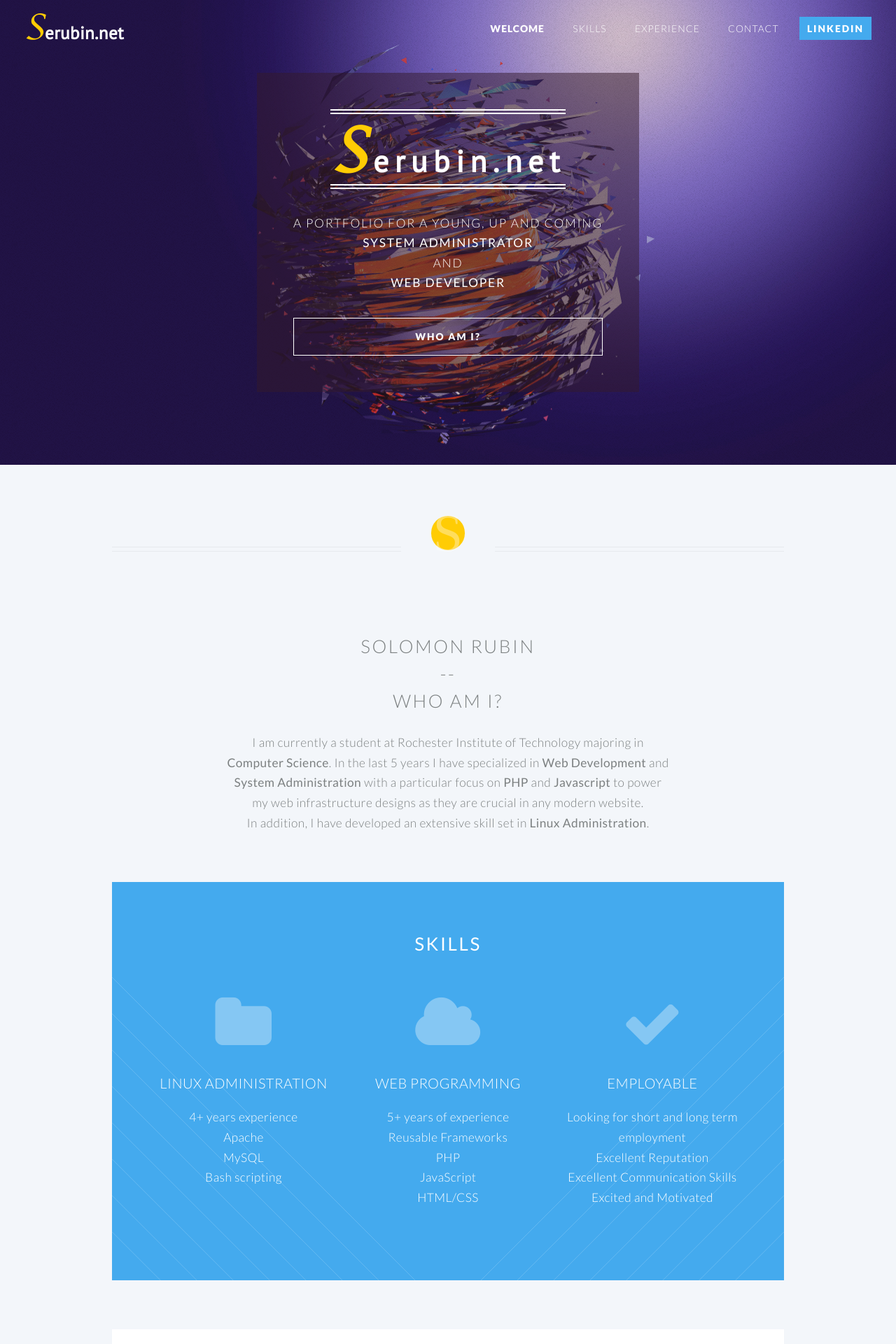
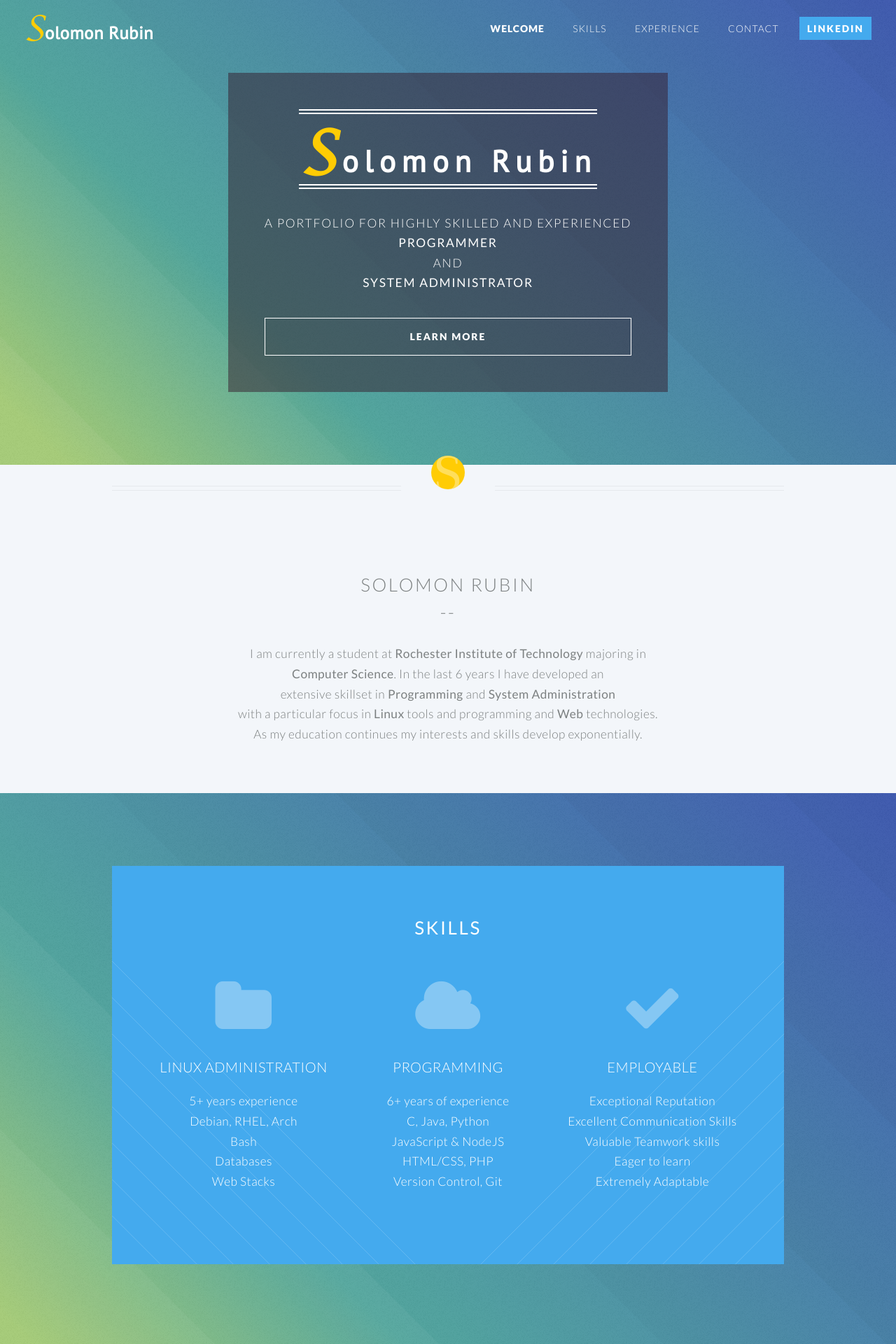
Before and after one commit to Serubin/Serubin-net, a PHP site: page / in a window 1280 px wide. Shown: the top 1920 px of the page at 70% size. Run offline with PHP 8.4, Linux system fonts and the light colour scheme.

Commit message:
Completely reworked website. * Updated lots of out of date text * Cleaned up Scrollspy numbers * Cleaned up design  * new background image  * skills now has fixed background outside of container  * Cleaned up other smaller design aspects * Removed "Who Am I" for "intro" * and so much more!

```diff
--- a/css/style-mobile.css
+++ b/css/style-mobile.css
@@ -122,7 +122,7 @@
 
 	#banner {
 		background-size: auto, cover;
-		padding: 6em 0;
+		padding: 10em 0;
 	}
 
 		#banner .inner {
--- a/css/style-normal.css
+++ b/css/style-normal.css
@@ -43,12 +43,6 @@
 		margin-left: 1em;
 	}
 
-/* Banner */
-
-	#banner {
-		background-attachment: scroll;
-	}
-
 /* CTA */
 
 	#cta {
--- a/css/style.css
+++ b/css/style.css
@@ -174,7 +174,7 @@
 		margin-bottom: 0;
 	}
 	footer input, footer textarea{
-		background: rgba(124, 128, 129, 0.5) !important;
+		background: rgba(101, 101, 101, 0.6) !important;
 	}
 	footer.major {
 		padding-top: 3em;
@@ -322,6 +322,7 @@
 			.icon.circle.serubin{
 				background: #FFCC04;
 				color: white;
+				overflow: hidden;
 			}
 			.icon.circle.serubin:before{
 				content: "S";
@@ -818,12 +819,12 @@
 	@-ms-keyframes reveal-banner { 0% { opacity: 0; } 100% { opacity: 1; } }
 	@keyframes reveal-banner { 0% { opacity: 0; } 100% { opacity: 1; } }
 
-	#banner {
-		background-attachment: scroll, fixed;
+	#banner, #contact, #skills {
+		background-attachment: fixed;
 		background-color: #645862;
-		background-image: url("images/overlay.png"), url("../images/banner.jpg");
+		background-image: url("../images/overlay2.png"), url("../images/overlay3.svg"), linear-gradient(45deg, #9dc66b 5%, #4fa49a 30%, #4361c2) !important;
 		background-position: top left, top center;
-		background-repeat: repeat, no-repeat;
+		background-repeat: repeat;
 		background-size: auto, cover;
 		color: white;
 		cursor: default;
@@ -911,20 +912,12 @@
 /* CTA */
 
 	#contact {
-		background-attachment: scroll, fixed;
-		background-color: #645862;
-		background-image: url("images/overlay.png"), url("../images/banner.jpg");
-		background-position: top left, bottom center;
-		background-repeat: repeat, no-repeat;
-		background-size: auto, cover;
-		color: white;
-		padding: 5em;
-		text-align: center;
+		padding: 3em;
 	}
 
-		#contact header {
-			margin-bottom: 2em;
-		}
+	#contact header {
+		margin-bottom: 2em;
+	}
 
 /* Footer */
 
@@ -1114,7 +1107,6 @@
 
 
 /* SERUBIN.NET CUSTOM */
-
 .logo{
 	font-family: 'PT Sans', sans-serif;
 	font-size: 1.8em;
@@ -1125,4 +1117,6 @@
 	color: #FFCC04;
 	font-family: 'LCALLIG', sans-serif;
 	font-size: 2.0em;
+	position: relative;
+    top: 0.05em;
 }
--- a/index.php
+++ b/index.php
@@ -6,7 +6,7 @@
 -->
 <html>
 	<head>
-		<title>Solomon Rubin - Serubin.net</title>
+		<title>Solomon Rubin</title>
 		<meta http-equiv="content-type" content="text/html; charset=utf-8" />
 		<link rel="shortcut icon" href="favicon.ico" type="image/x-icon" />
 		<meta name="description" content="" />
@@ -34,12 +34,12 @@
 		<!-- Header -->
 		<div id="welcome">
 			<header id="header" class="alt">
-				<h1 id="logo"><a href="./" class="logo"><span>S</span>erubin.net</a></h1>
+				<h1 id="logo"><a href="./" class="logo"><span>S</span>olomon Rubin</a></h1>
 				<nav id="nav">
 					<ul>
 						<li id="welcome-nav"><a class="navscroll" href="#welcome">Welcome</a>
 							<ul>
-								<li><a class="scrolly" href="#main">Who Am I?</a></li>
+								<li><a class="scrolly" href="#intro">Introduction</a></li>
 							</ul>
 						</li>
 						<li id="skills-nav"><a class="navscroll" href="#skills">Skills</a></li>
@@ -52,7 +52,6 @@
 
 		<!-- Banner -->
 			<section id="banner">
-
 				<!--
 					".inner" is set up as an inline-block so it automatically expands
 					in both directions to fit whatever's inside it. This means it won't
@@ -62,15 +61,18 @@
 				<div class="inner">
 
 					<header>
-						<h2 class="logo"><span>S</span>erubin.net</h2>
+						<h2 class="logo"><span>S</span>olomon Rubin</h2>
 					</header>
-					<p>A portfolio for a young, up and coming <br/>
-						<b>System Administrator</b> <br />
+					<p>A portfolio for highly skilled and experienced <br/>
+
+						<b>Programmer</b> <br />
 						and <br/>
-						<b>Web Developer</b></p>
+						<b>System Administrator</b>
+
+					</p>
 					<footer>
 						<ul class="buttons vertical">
-							<li><a href="#main" class="button fit scrolly">Who am I?</a></li>
+							<li><a href="#intro" class="button fit scrolly">Learn more</a></li>
 						</ul>
 					</footer>
 
@@ -79,24 +81,25 @@
 			</section>
 		</div>
 		<!-- Main -->
-			<article id="main">
+			<article id="intro">
 
-				<header class="special container" id="whoami">
+				<header class="special container" id="intro-inner">
 					<span class="icon circle serubin"></span>
-					<h2>Solomon Rubin<br />
-						-- <br/>
-						Who am I?
-					</h2>
-					<p>I am currently a student at Rochester Institute of Technology majoring in</br>
-					<b>Computer Science</b>. In the last 5 years I have specialized in <b>Web Development</b> and<br/>
-					<b>System Administration</b> with a particular focus on <b>PHP</b> and <b>Javascript</b> to power<br/>
-					 my web infrastructure designs as they are crucial in any modern website. <br/>
-					  In addition, I have developed an extensive skill set in <b>Linux Administration</b>.
+					<h2>Solomon Rubin</h2>
+					<h2>--</h2>
+					<p>I am currently a student at <b>Rochester Institute of Technology</b> majoring in</br>
+					<b>Computer Science</b>. In the last 6 years I have developed an </br>
+						extensive skillset in <b>Programming</b> and <b>System Administration</b><br />
+						with a particular focus in <b>Linux</b> tools and programming and <b>Web</b> technologies. <br/>
+					    As my education continues my interests and skills develop exponentially.
 					 </p>
 				</header>
 
-				<!-- Features -->
-				<div id="skills">
+			</article>
+
+			<article id="skills">
+				<!-- Skills -->
+				<div id="skills-inner">
 					<section class="wrapper style2 container special">
 							<header class="major">
 								<h2><strong>Skills</strong></h2>
@@ -110,10 +113,11 @@
 										<h3>Linux Administration</h3>
 									</header>
 									<ul>
-										<li>4+ years experience</li>
-										<li>Apache</li>
-										<li>MySQL</li>
-										<li>Bash scripting</li>
+										<li>5+ years experience</li>
+										<li>Debian, RHEL, Arch</li>
+										<li>Bash</li>
+										<li>Databases</li>
+										<li>Web Stacks</li>
 									</ul>
 								</section>
 
@@ -123,14 +127,14 @@
 								<section>
 									<span class="icon featured fa-cloud"></span>
 									<header>
-										<h3>Web Programming</h3>
+										<h3>Programming</h3>
 									</header>
 									<ul>
-										<li>5+ years of experience</li>
-										<li>Reusable Frameworks</li>
-										<li>PHP</li>
-										<li>JavaScript</li>
-										<li>HTML/CSS</li>
+										<li>6+ years of experience</li>
+										<li>C, Java, Python</li>
+										<li>JavaScript & NodeJS</li>
+										<li>HTML/CSS, PHP</li>
+										<li>Version Control, Git</li>
 									</ul>
 								</section>
 
@@ -143,10 +147,11 @@
 										<h3>Employable</h3>
 									</header>
 									<ul>
-										<li>Looking for short and long term employment</li>
-										<li>Excellent Reputation</li>
+										<li>Exceptional Reputation</li>
 										<li>Excellent Communication Skills</li>
-										<li>Excited and Motivated</li>
+										<li>Valuable Teamwork skills</li>
+										<li>Eager to learn</li>
+										<li>Extremely Adaptable</li>
 									</ul>
 								</section>
 
@@ -154,7 +159,9 @@
 						</div>
 					</section>
 				</div>
+				</article>
 
+				<article>
 				<!-- Examples -->
 				<div id="experience">
 					<section class="wrapper style3 container special">
@@ -166,31 +173,7 @@
 							<div class="6u 12u(2)">
 
 								<section>
-									<a href="#" class="image featured"><img src="images/projects/serubin.net.png" height="300" alt="" /></a>
-									<header>
-										<h3>Serubin.net</h3>
-									</header>
-									<p>Serubin.net has been much more than a project. It's been a learning tool for many years. As I've grown it's grown. From the birthplace of my HTML skills to the refinement of my PHP Serubin.net has been my testing grounds. It also serves as a place to show of my level of commitment to my work.</p>
-								</section>
-
-							</div>
-							<div class="6u 12u(2)">
-
-								<section>
-									<a href="#" class="image featured"><img src="images/projects/mindcloud.png" height="300" alt="" /></a>
-									<header>
-										<h3>Mindcloud</h3>
-									</header>
-									<p></p>
-								</section>
-
-							</div>
-						</div>
-						<div class="row">
-							<div class="4u 12u(2)">
-
-								<section>
-									<a href="#" class="image featured"><img src="images/projects/mitll.png" height="200" alt="MIT Lincoln Lab" /></a>
+									<a href="#" class="image featured"><img src="images/projects/mitll.png" height="300" alt="MIT Lincoln Lab" /></a>
 									<header>
 										<h3>MIT Lincoln Lab</h3>
 									</header>
@@ -198,6 +181,20 @@
 								</section>
 
 							</div>
+							<div class="6u 12u(2)">
+
+								<section>
+									<a href="#" class="image featured"><img src="images/projects/ritcat.png" height="300" alt="RIT ITS" /></a>
+									<header>
+										<h3>RIT ITS: Client Services</h3>
+									</header>
+									<p>The Client Automation and Tools division of RIT IT is a place that fosters learning and growth. I've been able to explore new ideas and techniques in web application design. Being able to work on projects that are relevant to my personal learning have been a huge asset in my growth. I hope that over the course of my college career I'll be able to grow with the team I work with at RIT IT.</p>
+								</section>
+
+							</div>
+
+						</div>
+						<div class="row">
 							<div class="4u 12u(2)">
 
 								<section>
@@ -205,18 +202,29 @@
 									<header>
 										<h3>Escapecraft</h3>
 									</header>
-									<p>Escapecraft is a Minecraft gaming community where I was able to work for 4 wonderful years. Here, I was introduced to System Administration and helped to maintain live gaming servers with very large playerbases. I was able to experience working within a team on large scale projects. I owe a lot of thanks to Escapecraft as they are a huge part of my technological growth.</p>
+									<p>Escapecraft is a Minecraft gaming community where I was able to work for 4 wonderful years. I was introduced to System Administration and helped to maintain live gaming servers with very large playerbases, experiencing working within a team on large scale projects. </p>
 								</section>
 
 							</div>
 							<div class="4u 12u(2)">
 
 								<section>
-									<a href="#" class="image featured"><img src="images/projects/ritcat.png" height="200" alt="RIT ITS" /></a>
+									<a href="#" class="image featured"><img src="images/projects/serubin.net.png" height="200" alt="" /></a>
 									<header>
-										<h3>RIT ITS: Client Services</h3>
+										<h3>Serubin.net</h3>
 									</header>
-									<p>The Client Automation and Tools division of RIT IT is a place that fosters learning and growth. I've been able to explore new ideas and techniques in web application design. Being able to work on projects that are relevant to my personal learning have been a huge asset in my growth. I hope that over the course of my college career I'll be able to grow with the team I work with at RIT IT.</p>
+									<p>Serubin.net has been much more than a project. It's been a learning tool for many years. As I've grown it's grown. From the birthplace of my HTML skills to the refinement of my PHP Serubin.net has been my playing grounds. It also serves as a place to show my level of commitment to my work.</p>
+								</section>
+
+							</div>
+							<div class="4u 12u(2)">
+
+								<section>
+									<a href="#" class="image featured"><img src="images/projects/mindcloud.png" height="200" alt="" /></a>
+									<header>
+										<h3>Mindcloud</h3>
+									</header>
+									<p></p>
 								</section>
 
 							</div>
```
Also changed, not shown: js/init.js (+11 -31 lines), images/arrow.svg (added), images/overlay2.png (added), images/overlay3.svg (added).
